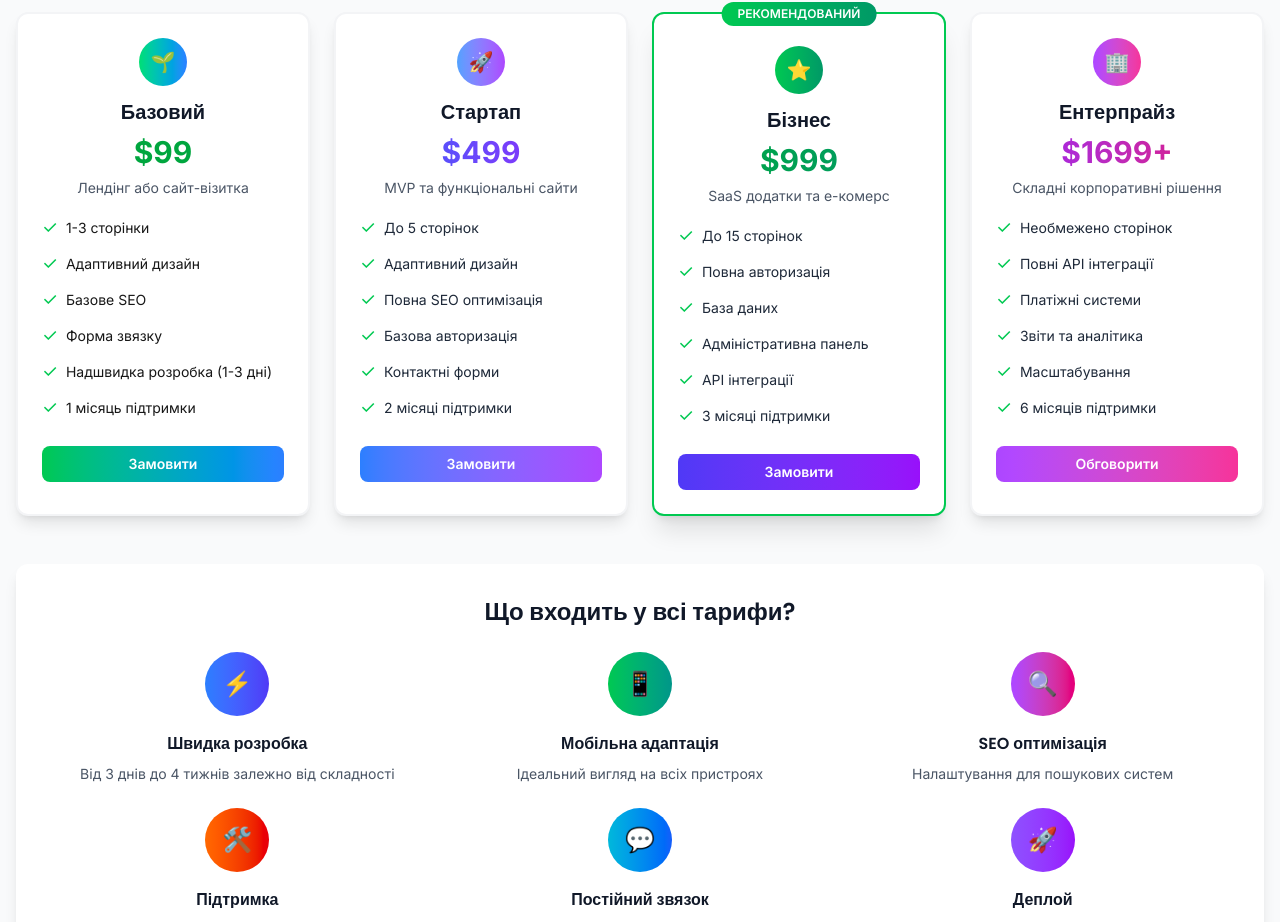
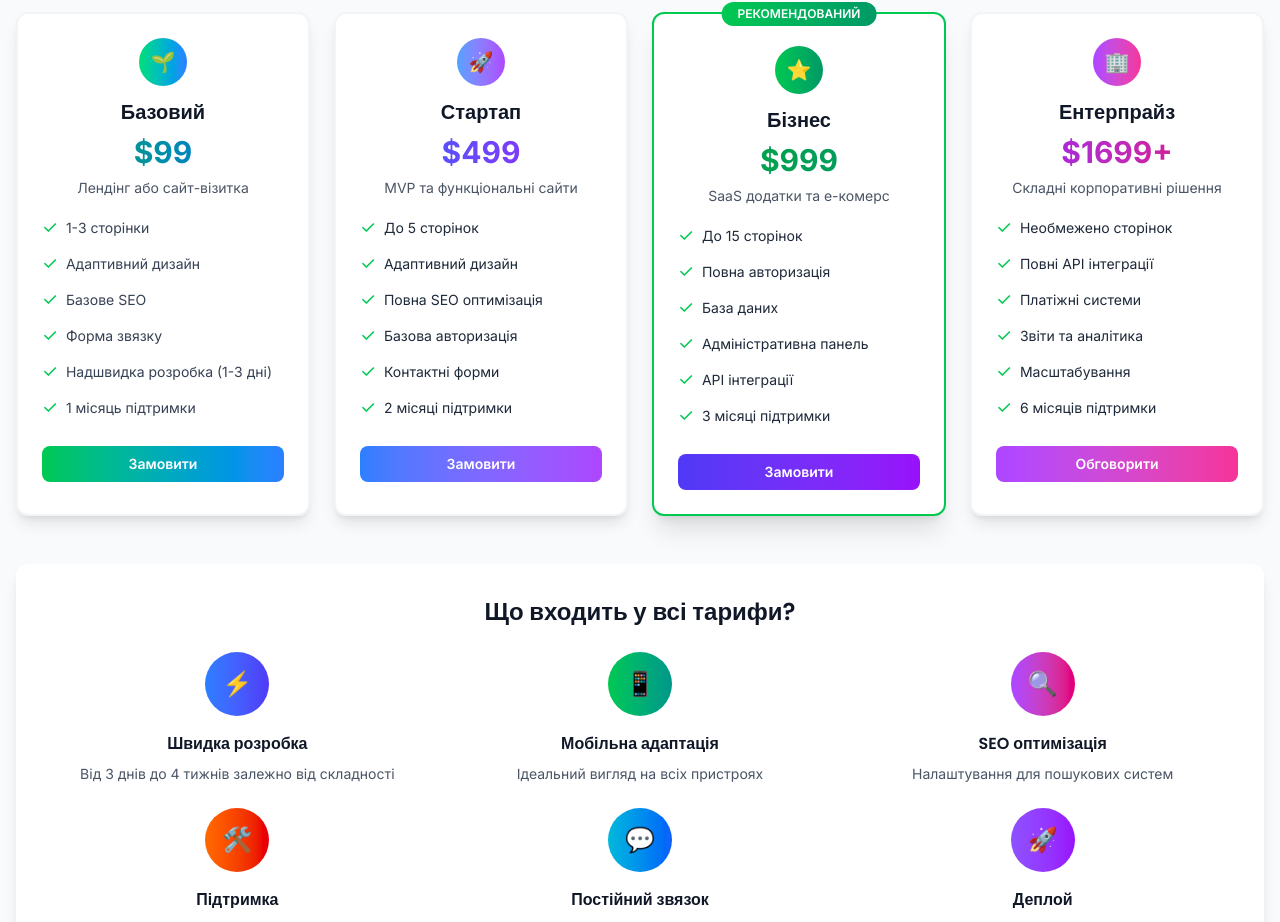
Before and after one commit to maryanchik111/personal, a Next.js app: page / in a window 1280 px wide. Shown: the part 3159-4081 px from the top of the page. Built offline with nearby package versions, Linux system fonts and the light colour scheme.

Commit message:
Update page.tsx

```diff
--- a/src/app/page.tsx
+++ b/src/app/page.tsx
@@ -307,16 +307,16 @@ export default function HomePage() {
                   <span className="text-white text-xl">🌱</span>
                 </div>
                 <h3 className="text-xl font-bold text-gray-900 mb-2">{t('basic')}</h3>
-                <div className="text-3xl font-bold text-green-600 mb-2">$99</div>
+                <div className="text-3xl font-bold bg-gradient-to-r from-green-600 to-blue-600 bg-clip-text text-transparent mb-2">$99</div>
                 <p className="text-gray-600 text-sm">{t('landingOrBusinessCard')}</p>
               </div>
               <ul className="space-y-2 mb-6 text-sm">
-                <li className="flex items-center"><span className="text-green-500 mr-2 text-lg">✓</span>{t('pages1to3')}</li>
-                <li className="flex items-center"><span className="text-green-500 mr-2 text-lg">✓</span>{t('responsiveDesign')}</li>
-                <li className="flex items-center"><span className="text-green-500 mr-2 text-lg">✓</span>{t('basicSeoShort')}</li>
-                <li className="flex items-center"><span className="text-green-500 mr-2 text-lg">✓</span>{t('contactFormShort')}</li>
-                <li className="flex items-center"><span className="text-green-500 mr-2 text-lg">✓</span>{t('ultraFastDev1to3Days')}</li>
-                <li className="flex items-center"><span className="text-green-500 mr-2 text-lg">✓</span>{t('oneMonthSupport')}</li>
+                <li className="flex items-center text-gray-700"><span className="text-green-500 mr-2 text-lg">✓</span>{t('pages1to3')}</li>
+                <li className="flex items-center text-gray-700"><span className="text-green-500 mr-2 text-lg">✓</span>{t('responsiveDesign')}</li>
+                <li className="flex items-center text-gray-700"><span className="text-green-500 mr-2 text-lg">✓</span>{t('basicSeoShort')}</li>
+                <li className="flex items-center text-gray-700"><span className="text-green-500 mr-2 text-lg">✓</span>{t('contactFormShort')}</li>
+                <li className="flex items-center text-gray-700"><span className="text-green-500 mr-2 text-lg">✓</span>{t('ultraFastDev1to3Days')}</li>
+                <li className="flex items-center text-gray-700"><span className="text-green-500 mr-2 text-lg">✓</span>{t('oneMonthSupport')}</li>
               </ul>
               <a href="#contact" className="w-full bg-gradient-to-r from-green-500 to-blue-500 text-white py-2 rounded-lg font-semibold hover:from-green-600 hover:to-blue-600 transition-all duration-300 block text-center text-sm">
                 {t('orderNow')}
```
